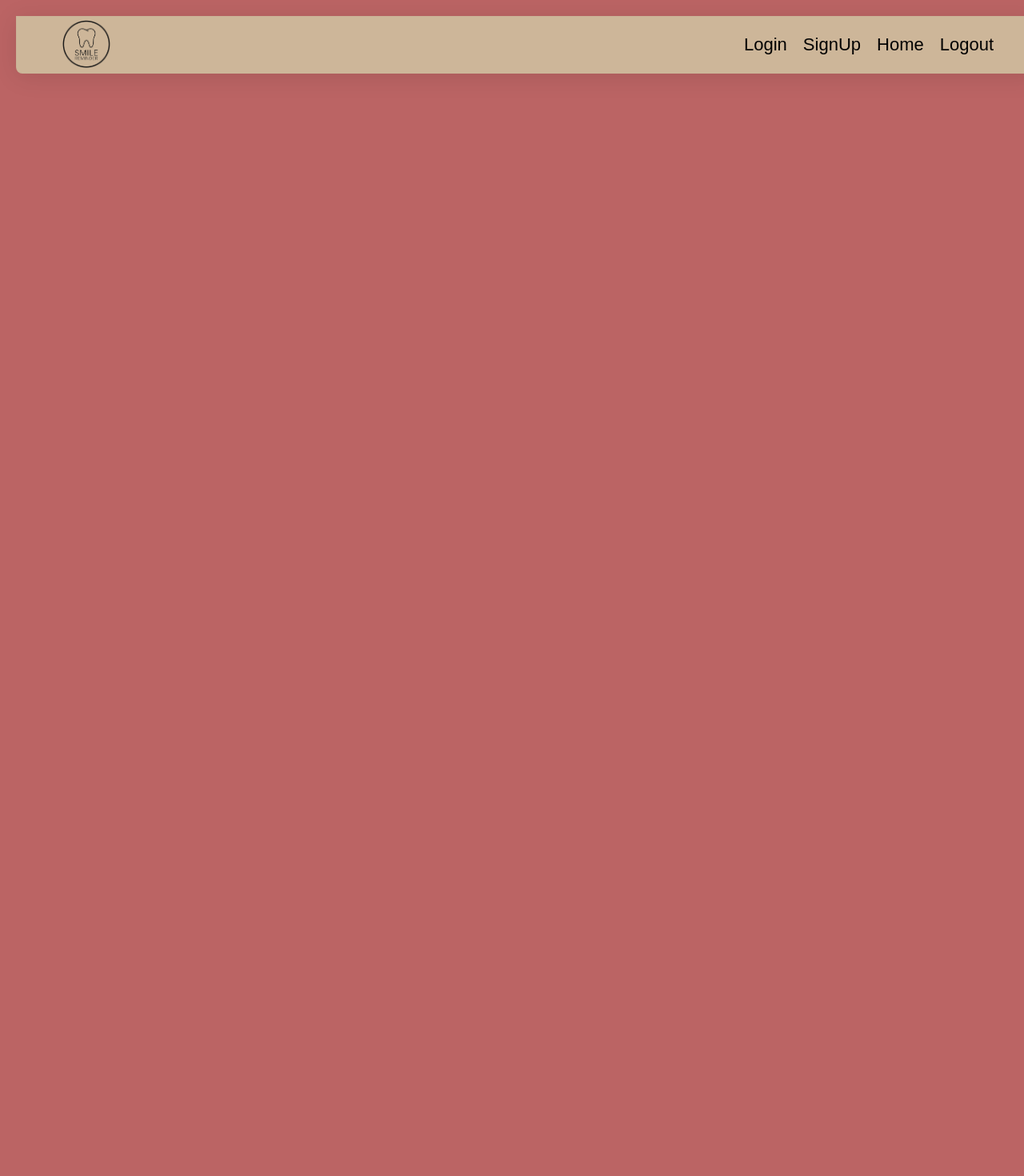
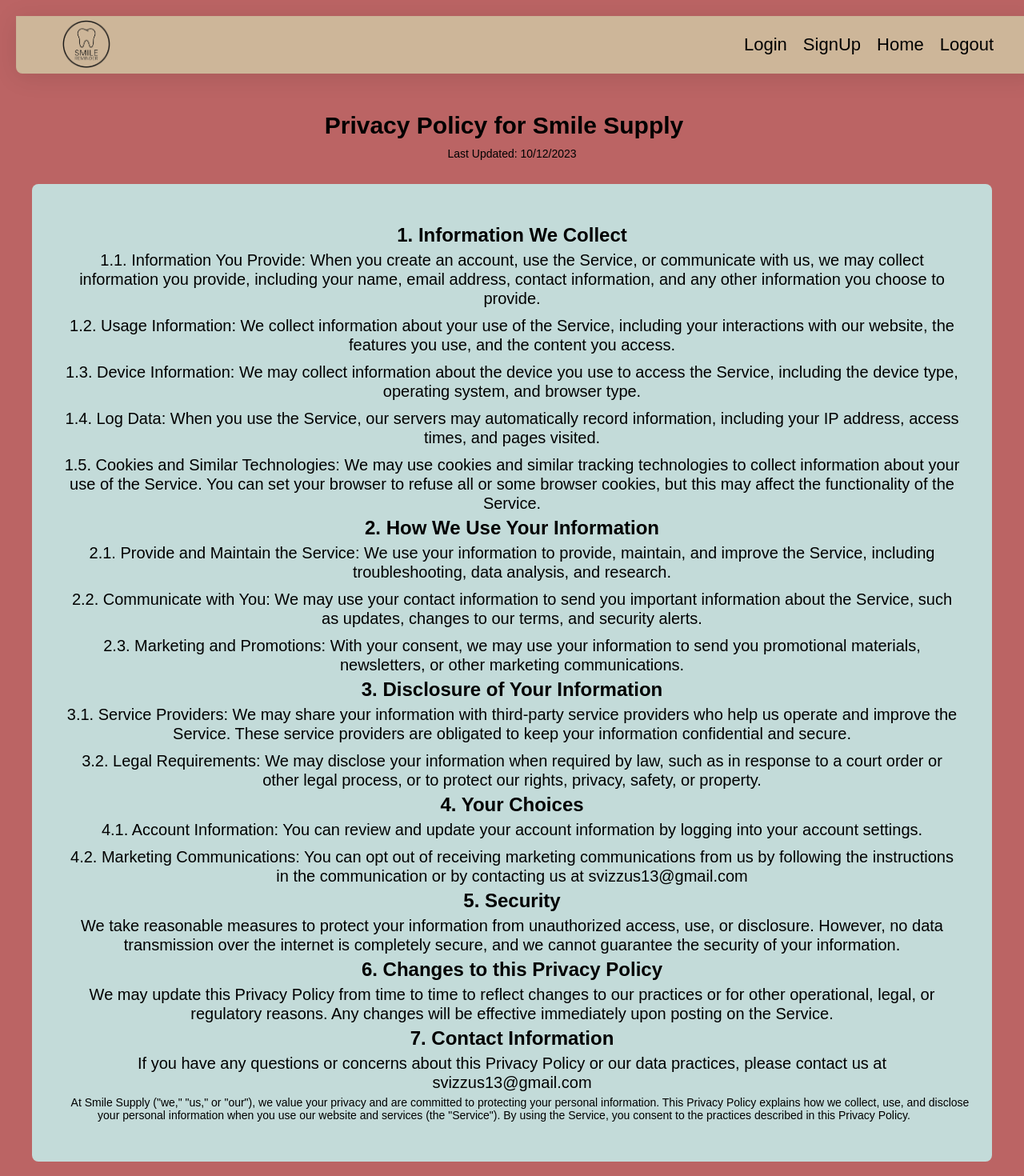
Before and after one commit to svizzusi/smile-reminder-fe, a React (Vite) app: page /privacy-page in a window 1280 px wide. Shown: the top 1470 px of the page at 80% size. Before the commit the page ends 800 px from the top, so only its background shows below. Built offline with nearby package versions, Linux system fonts and the light colour scheme.

Commit message:
Added Privacy page

```diff
--- /dev/null
+++ b/src/components/privacy/Privacy.jsx
@@ -0,0 +1,37 @@
+import style from "./Privacy.module.css"
+
+const Privacy = () => {
+  return (
+    <section className={style.privacySection}>
+        <h1 className={style.privacySectionHeading}>Privacy Policy for Smile Supply</h1>
+            <span className={style.privacySectionUpdate}>Last Updated: 10/12/2023</span>
+        <div className={style.privacySectiontextContainer}>
+          <span className={style.privacySectiontextSpan}>1. Information We Collect</span>
+          <p>1.1. Information You Provide: When you create an account, use the Service, or communicate with us, we may collect information you provide, including your name, email address, contact information, and any other information you choose to provide.</p>
+          <p>1.2. Usage Information: We collect information about your use of the Service, including your interactions with our website, the features you use, and the content you access.</p>
+          <p>1.3. Device Information: We may collect information about the device you use to access the Service, including the device type, operating system, and browser type.</p>
+          <p>1.4. Log Data: When you use the Service, our servers may automatically record information, including your IP address, access times, and pages visited.</p>
+          <p>1.5. Cookies and Similar Technologies: We may use cookies and similar tracking technologies to collect information about your use of the Service. You can set your browser to refuse all or some browser cookies, but this may affect the functionality of the Service.</p>
+          <span className={style.privacySectiontextSpan}>2. How We Use Your Information</span>
+          <p>2.1. Provide and Maintain the Service: We use your information to provide, maintain, and improve the Service, including troubleshooting, data analysis, and research.</p>
+          <p>2.2. Communicate with You: We may use your contact information to send you important information about the Service, such as updates, changes to our terms, and security alerts.</p>
+          <p>2.3. Marketing and Promotions: With your consent, we may use your information to send you promotional materials, newsletters, or other marketing communications.</p>
+          <span className={style.privacySectiontextSpan}>3. Disclosure of Your Information</span>
+          <p>3.1. Service Providers: We may share your information with third-party service providers who help us operate and improve the Service. These service providers are obligated to keep your information confidential and secure.</p>
+          <p>3.2. Legal Requirements: We may disclose your information when required by law, such as in response to a court order or other legal process, or to protect our rights, privacy, safety, or property.</p>
+          <span className={style.privacySectiontextSpan}>4. Your Choices</span>
+          <p>4.1. Account Information: You can review and update your account information by logging into your account settings.</p>
+          <p>4.2. Marketing Communications: You can opt out of receiving marketing communications from us by following the instructions in the communication or by contacting us at svizzus13@gmail.com</p>
+          <span className={style.privacySectiontextSpan}>5. Security</span>
+          <p>We take reasonable measures to protect your information from unauthorized access, use, or disclosure. However, no data transmission over the internet is completely secure, and we cannot guarantee the security of your information.</p>
+          <span className={style.privacySectiontextSpan}>6. Changes to this Privacy Policy</span>
+          <p>We may update this Privacy Policy from time to time to reflect changes to our practices or for other operational, legal, or regulatory reasons. Any changes will be effective immediately upon posting on the Service.</p>
+          <span className={style.privacySectiontextSpan}>7. Contact Information</span>
+          <p>If you have any questions or concerns about this Privacy Policy or our data practices, please contact us at svizzus13@gmail.com</p>
+          <span className={style.privacySectionUpdate}>At Smile Supply ("we," "us," or "our"), we value your privacy and are committed to protecting your personal information. This Privacy Policy explains how we collect, use, and disclose your personal information when you use our website and services (the "Service"). By using the Service, you consent to the practices described in this Privacy Policy.</span>
+        </div>
+    </section>
+  )
+};
+
+export default Privacy;
--- /dev/null
+++ b/src/components/privacy/Privacy.module.css
@@ -0,0 +1,55 @@
+.privacySection {
+    display: flex;
+    flex-direction: column;
+    align-items: center;
+    margin: auto;
+    width: 100%;
+    padding: 0 20px;
+}
+
+.privacySectionHeading {
+    text-align: center;
+    padding: 120px 20px 10px 0px;
+}
+
+.privacySectionUpdate {
+    padding: 0 20px 30px 20px;
+    max-width: var(--maxWidth);
+}
+
+.privacySectiontextContainer {
+    width: 100%;
+    max-width: var(--maxWidth);
+    padding: 50px 20px;
+    background: var(--grayblue);
+    border-radius: 8px;
+    margin: 0 20px 100px 20px;
+}
+
+.privacySectiontextSpan {
+    font-size: 2.4rem;
+    font-weight: bold;
+    padding: 15px 0;
+}
+
+.privacySectiontextContainer > p {
+    font-size: 2rem;
+    padding: 5px 20px;
+    line-height: 2.4rem;
+}
+
+@media  screen and (max-width: 768px) {
+    .privacySectiontextSpan {
+        font-size: 1.8rem;
+    }
+
+    .privacySectiontextContainer > p {
+        font-size: 1.2rem;
+        line-height: 1.4rem;
+    }
+
+    .privacySectiontextP {
+        font-size: 1.2rem;
+        line-height: 1.4rem;
+    }
+}
--- a/src/views/PrivacyPage.jsx
+++ b/src/views/PrivacyPage.jsx
@@ -1,6 +1,10 @@
+import Privacy from '../components/privacy/Privacy'
+
 const PrivacyPage = () => {
   return (
-    <></>
+    <>
+      <Privacy />
+    </>
   )
 };
 
--- a/src/views/TermsPage.jsx
+++ b/src/views/TermsPage.jsx
@@ -1,6 +1,10 @@
+import Terms from '../components/terms/Terms'
+
 const TermsPage = () => {
   return (
-    <></>
+    <>
+      <Terms />
+    </>
   )
 };
 
```
